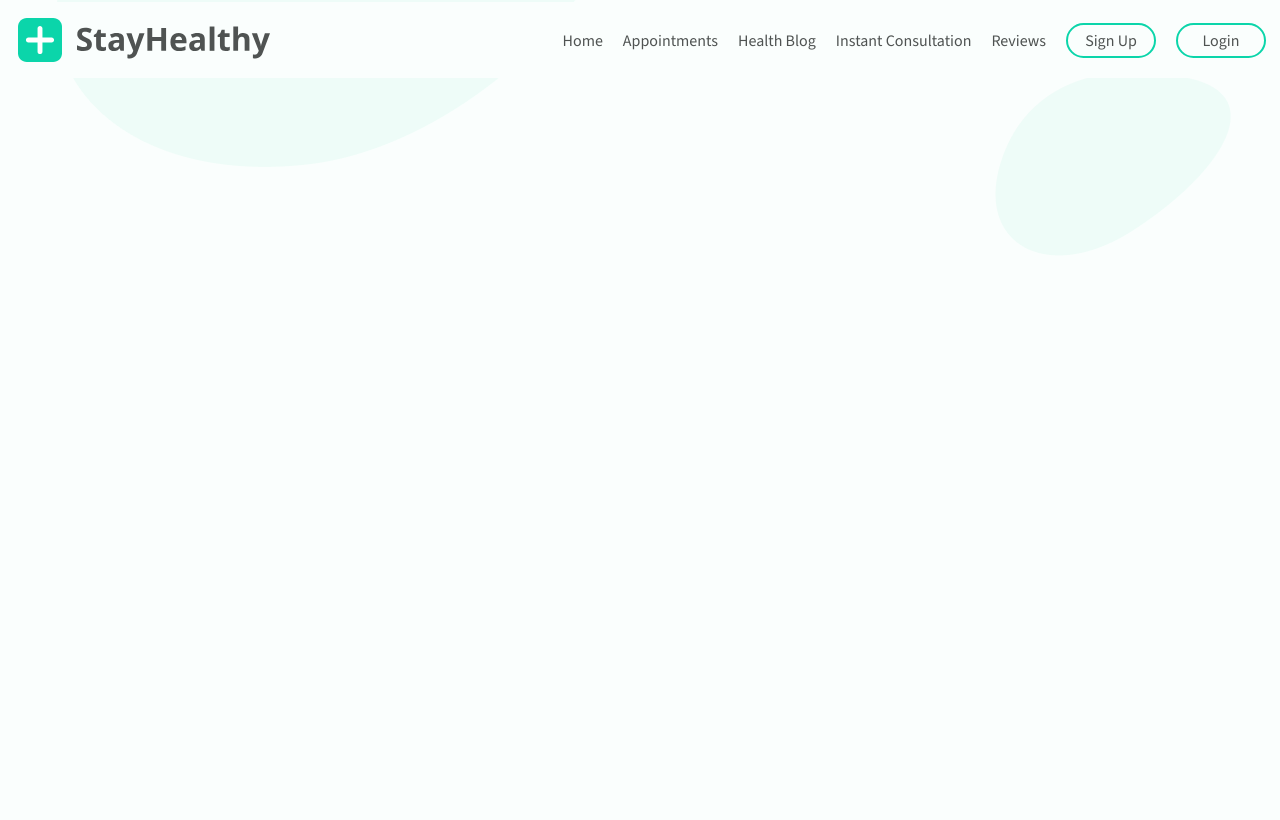
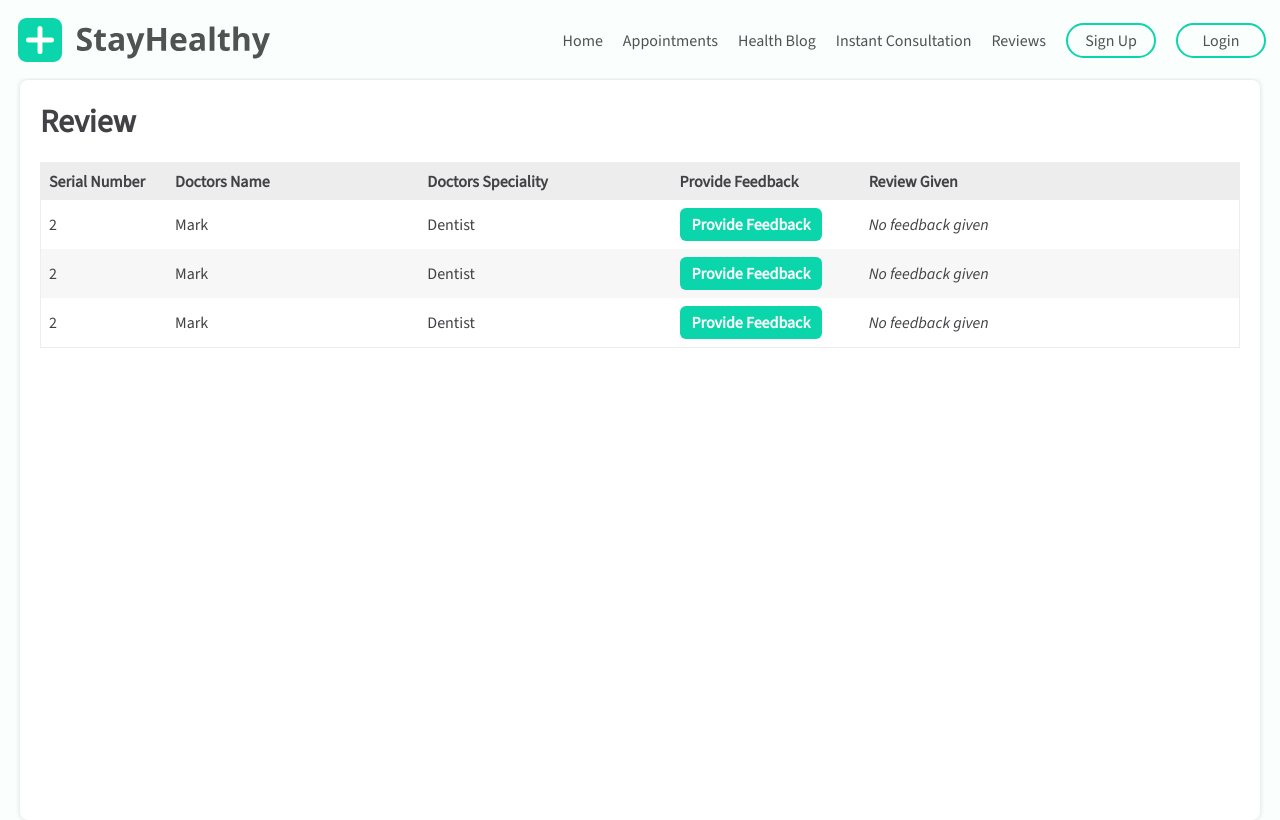
Before and after one commit to JD2410/test_med_app, a React (Create React App) app: page /reviews in a window 1280 px wide. Built offline with nearby package versions, Linux system fonts and the light colour scheme.

Commit message:
Review section setup and styled - Hooked in review routes - table created and styled

```diff
--- a/src/App.js
+++ b/src/App.js
@@ -8,6 +8,7 @@ import Login from './Components/Login/Login'
 import InstantConsultation from './Components/InstantConsultationBooking/InstantConsultation';
 import Appointments from './Components/BookingConsultation';
 import Notification from './Components/Notification/Notification';
+import Reviews from './Components/ReviewForm/ReviewForm';
 
 function App() {
   return (
@@ -20,6 +21,7 @@ function App() {
                 <Route path="/login" element={<Login/>}/>
                 <Route path="/instant-consultation" element={<InstantConsultation/>}/>
                 <Route path="/appointments" element={<Appointments/>}/>
+                <Route path="/reviews" element={<Reviews/>}/>
             </Routes>
           </Notification>
         </BrowserRouter>
--- a/src/Components/Navbar/Navbar.js
+++ b/src/Components/Navbar/Navbar.js
@@ -65,7 +65,7 @@ const Navbar = () => {
                 <li><a href="/appointments">Appointments</a></li>
                 <li><a href="#">Health Blog</a></li>
                 <li><a href="/instant-consultation">Instant Consultation</a></li>
-                <li><a href="#">Reviews</a></li>
+                <li><a href="/reviews">Reviews</a></li>
                 { loginName ? "" : <li><a className="action-btn" href="/signup">Sign Up</a></li> }
                 { loginName ? <li className="loggedin">Welcome, { name }<a className="action-btn" href="/" onClick={Logout}>Logout</a></li> : <li><a className="action-btn" href="/login">Login</a></li> }
             </ul>
--- /dev/null
+++ b/src/Components/ReviewForm/ReviewForm.css
@@ -0,0 +1,46 @@
+.review-form-container {
+    max-width: 1400px;
+    margin: auto;
+    color: #414146;
+    padding: 20px;
+    position: static;
+    margin: 80px 20px 0px;
+    min-height: calc(100vh - 100px);
+    background-color: #fff;
+    box-shadow: 0 0 5px rgba(45, 45, 50, 0.17);
+    border-radius: 8px;
+    text-align: left;
+
+    h1 {
+        margin: 0 0 20px 0;
+    }
+    .review-table {
+        width: 100%;
+        border: 1px solid #EDEDED;
+        box-sizing: border-box;
+
+        .row, .header-row {
+            display: grid;
+            grid-template-columns: 10fr 20fr 20fr 15fr 30fr;
+            align-items: center;
+
+            .header {
+                font-weight: 700;
+                background-color: #EDEDED;
+            }
+
+            div {
+                padding: 8px;
+            }
+            .feedback {
+                padding: 6px 12px;
+                border-radius: 6px;
+            }
+        }
+        .row:nth-child(odd) {
+            background-color: #F7F7F7;
+        }
+
+
+    }
+}
--- /dev/null
+++ b/src/Components/ReviewForm/ReviewForm.js
@@ -0,0 +1,43 @@
+import './ReviewForm.css'
+
+const ReviewForm = () => {
+    return (
+        <center>
+            <div className="review-form-container">
+                <h1>Review</h1>
+                <div className="review-table">
+                    <div className="header-row">
+                        <div className="header">Serial Number</div>
+                        <div className="header">Doctors Name</div>
+                        <div className="header">Doctors Speciality</div>
+                        <div className="header">Provide Feedback</div>
+                        <div className="header">Review Given</div>
+                    </div>
+                    <div className="row">
+                        <div>2</div>
+                        <div>Mark</div>
+                        <div>Dentist</div>
+                        <div><button className="feedback">Provide Feedback</button></div>
+                        <div><i>No feedback given</i></div>
+                    </div>
+                    <div className="row">
+                        <div>2</div>
+                        <div>Mark</div>
+                        <div>Dentist</div>
+                        <div><button className="feedback">Provide Feedback</button></div>
+                        <div><i>No feedback given</i></div>
+                    </div>
+                    <div className="row">
+                        <div>2</div>
+                        <div>Mark</div>
+                        <div>Dentist</div>
+                        <div><button className="feedback">Provide Feedback</button></div>
+                        <div><i>No feedback given</i></div>
+                    </div>
+                </div>
+            </div>
+        </center>
+    )
+}
+
+export default ReviewForm
```
Also changed, not shown: 1 other file (tests, documents, lock files or other folders).
